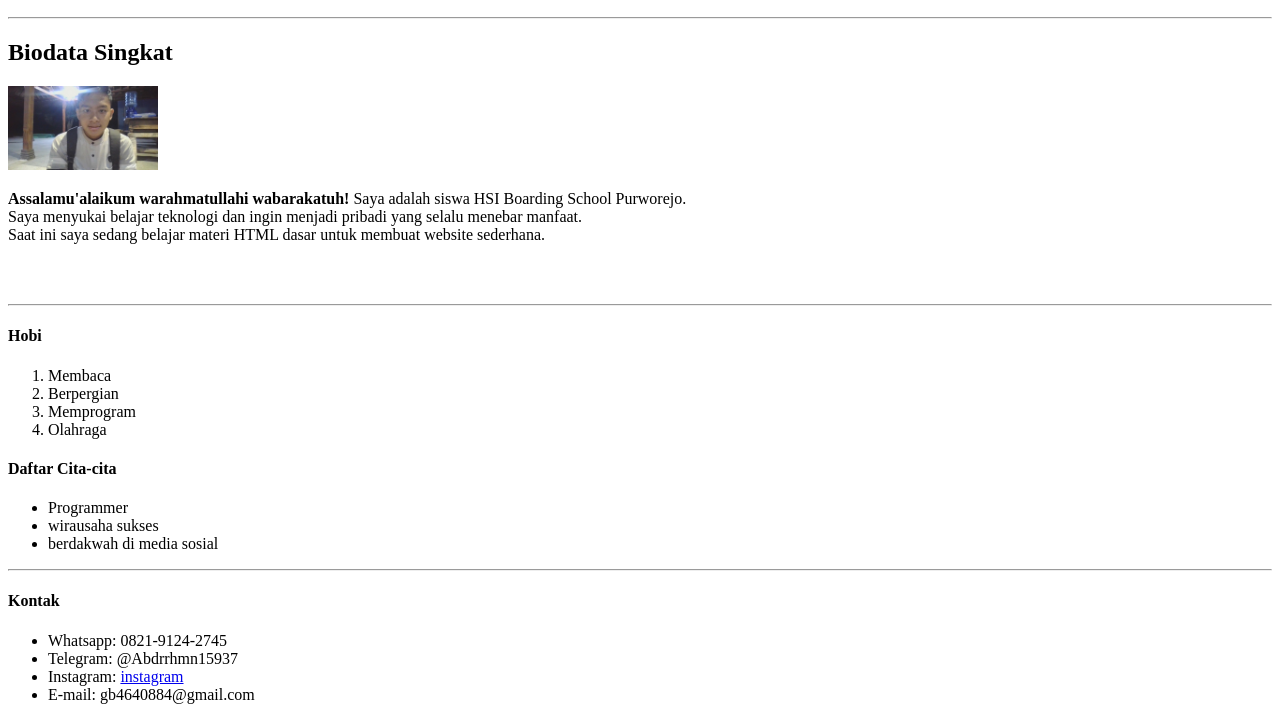
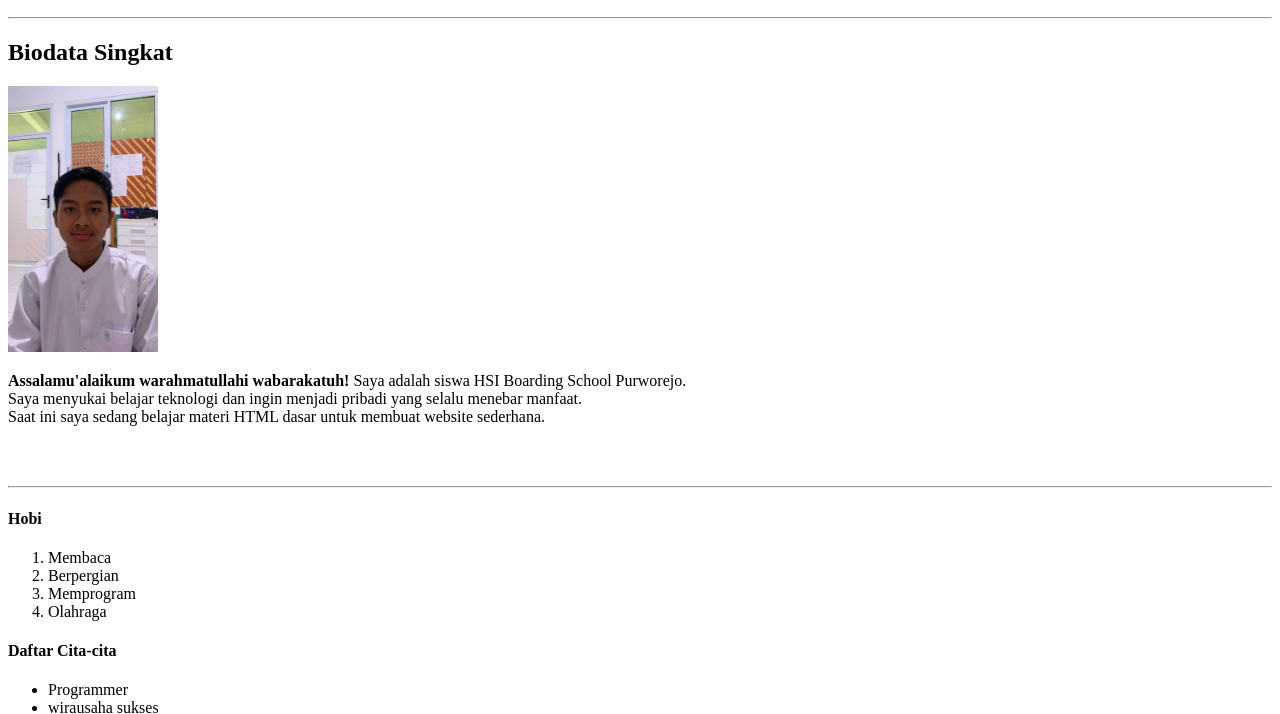
Before and after one commit to Abdurrohman-ship-it/HTML, a plain HTML site: page tugas/Membuat mini website/Biodata.html in a window 1280 px wide. Shown: the part 110-824 px from the top of the page. Drawn offline with Linux system fonts and the light colour scheme.

Commit message:
foto baru

```diff
--- a/tugas/Membuat mini website/Biodata.html
+++ b/tugas/Membuat mini website/Biodata.html
@@ -11,7 +11,7 @@
   <h2>Biodata Singkat</h2>
 
 
-    <img width="150" src=saya.jpg alt="Foto Saya" />
+    <img width="150" src="sayaaa.jpg" alt="Foto Saya" />
     <p><b>Assalamu'alaikum warahmatullahi wabarakatuh!</b> Saya adalah siswa HSI Boarding School Purworejo. <br> Saya menyukai belajar teknologi dan ingin menjadi pribadi yang selalu menebar manfaat. <br> Saat ini saya sedang belajar materi HTML dasar untuk membuat website sederhana.</p>
 
   </h5>
```
Also changed, not shown: tugas/Membuat mini website/saya.jpg (deleted), tugas/Membuat mini website/sayaaa.jpg (added).
